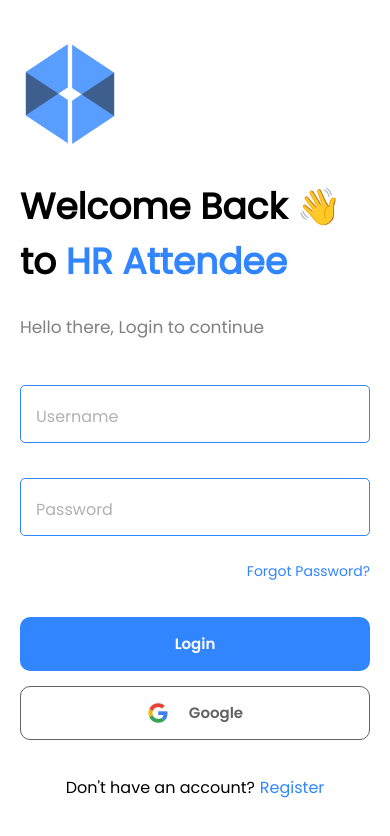
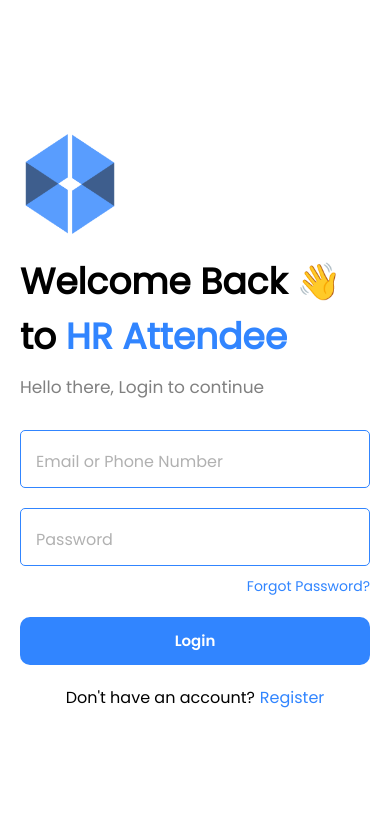
Before and after one commit to kunjladumor/HR-Attendee, a React Native app: screen /Login in a window 390 px wide. Shown: the top 836 px of the page. Built offline with nearby package versions, Linux system fonts and the light colour scheme; what react-native-appwrite would draw is missing.

Commit message:
Refactor LoginScreen component to use form state and handle input validation

```diff
--- a/src/screens/LoginScreen.js
+++ b/src/screens/LoginScreen.js
@@ -13,23 +13,25 @@ import {
 import { useNavigation } from "@react-navigation/native";
 import CustomText from "@components/CustomText";
 import CustomButton from "@components/ButtonComponent";
-
-// Import the logo image
 import logo from "@assets/images/logo.png";
-
-// Import the useFonts hook
 import colors from "@styles/ColorStyles";
 import Inputs from "@components/Inputs";
 import AsyncStorage from "@react-native-async-storage/async-storage";
 
 const LoginScreen = () => {
-  const [username, setUsername] = useState("");
-  const [password, setPassword] = useState("");
-  const [usernameError, setUsernameError] = useState("");
-  const [passwordError, setPasswordError] = useState("");
+  const [form, setForm] = useState({
+    emailOrPhone: "",
+    password: "",
+  });
+
+  const [errors, setErrors] = useState({
+    emailOrPhone: "",
+    password: "",
+  });
+
   const [loading, setLoading] = useState(false);
   const navigation = useNavigation();
-  const usernameInputRef = useRef(null);
+  const emailOrPhoneInputRef = useRef(null);
   const passwordInputRef = useRef(null);
 
   React.useLayoutEffect(() => {
@@ -38,36 +40,51 @@ const LoginScreen = () => {
     });
   }, [navigation]);
 
-  const validateInputs = () => {
+  const handleInputChange = (name, value) => {
+    setForm((prevForm) => ({ ...prevForm, [name]: value }));
+  };
+
+  const handleValidation = () => {
     let valid = true;
+    let newErrors = {};
 
-    if (username.trim() === "") {
-      setUsernameError("Username is required");
+    if (form.emailOrPhone.trim() === "") {
+      newErrors.emailOrPhone = "Email or phone number is required";
       valid = false;
-    } else {
-      setUsernameError("");
+    } else if (!validateEmailOrPhone(form.emailOrPhone)) {
+      newErrors.emailOrPhone = "Invalid email or phone number";
+      valid = false;
     }
 
-    if (password.trim() === "") {
-      setPasswordError("Password is required");
+    if (form.password.trim() === "") {
+      newErrors.password = "Password is required";
       valid = false;
-    } else {
-      setPasswordError("");
     }
 
+    setErrors(newErrors);
     return valid;
   };
 
+  const validateEmailOrPhone = (input) => {
+    const emailRegex = /^[^\s@]+@[^\s@]+\.[^\s@]+$/;
+    const phoneRegex = /^\d{10}$/;
+    return emailRegex.test(input) || phoneRegex.test(input);
+  };
+
   const handleLogin = useCallback(async () => {
-    if (!validateInputs()) return;
+    if (!handleValidation()) return;
 
     setLoading(true);
     try {
       // Simulate an API call
       await new Promise((resolve) => setTimeout(resolve, 2000));
       // Here you can add your authentication logic
-      if (username === "user" && password === "pass") {
-        // navigation.replace("Main"); // Navigate
+      if (
+        (form.emailOrPhone === "kunj@cyberax.com" ||
+          form.emailOrPhone === "1234567890" ||
+          form.emailOrPhone === "user") &&
+        form.password === "pass"
+      ) {
         await AsyncStorage.setItem("isLoggedIn", "true"); // Store login status
         navigation.replace("BottomTabs"); // Navigate
       } else {
@@ -78,12 +95,7 @@ const LoginScreen = () => {
     } finally {
       setLoading(false);
     }
-  }, [username, password]);
-
-  const handleGoogleLogin = () => {
-    // Add your Google login logic here
-    Alert.alert("Google login not implemented yet");
-  };
+  }, [form]);
 
   const handleKeyPress = (e, nextInputRef) => {
     if (e.nativeEvent.key === "Enter") {
@@ -113,12 +125,12 @@ const LoginScreen = () => {
           </CustomText>
 
           <Inputs
-            ref={usernameInputRef}
+            ref={emailOrPhoneInputRef}
             type="text"
-            placeholder="Username"
-            value={username}
-            onChangeText={setUsername}
-            error={usernameError}
+            placeholder="Email or Phone Number"
+            value={form.emailOrPhone}
+            onChangeText={(value) => handleInputChange("emailOrPhone", value)}
+            error={errors.emailOrPhone}
             onSubmitEditing={() => passwordInputRef.current.focus()}
             onKeyPress={(e) => handleKeyPress(e, passwordInputRef)}
             autoCapitalize="none"
@@ -127,10 +139,10 @@ const LoginScreen = () => {
             ref={passwordInputRef}
             type="password"
             placeholder="Password"
-            value={password}
-            onChangeText={setPassword}
+            value={form.password}
+            onChangeText={(value) => handleInputChange("password", value)}
             secureTextEntry
-            error={passwordError}
+            error={errors.password}
             onSubmitEditing={handleLogin}
             onKeyPress={(e) => handleKeyPress(e, null)}
             autoCapitalize="none"
@@ -148,27 +160,13 @@ const LoginScreen = () => {
             disabled={loading}
             color="primary"
             loading={loading}
-            padding={12}
+            padding={10}
             borderRadius={10}
-            fontfamily="PoppinsSemiBold" // Apply custom font
+            fontfamily="PoppinsSemiBold"
           >
-            {loading && <ActivityIndicator color="#fff" />}
-          </CustomButton>
-
-          <CustomButton
-            title="Google"
-            onPress={handleGoogleLogin}
-            color="neutral70"
-            outlined={true}
-            fontfamily="PoppinsSemiBold" // Apply custom font
-            borderRadius={10}
-            textColor="neutral70" // Set custom text color
-            gap={0}
-          >
-            <Image
-              source={require("@assets/images/google_logo.png")}
-              style={login.googleIcon}
-            />
+            {loading && (
+              <ActivityIndicator color="#fff" style={{ padding: 8 }} />
+            )}
           </CustomButton>
 
           <View style={login.registerContainer}>
@@ -185,7 +183,7 @@ const LoginScreen = () => {
   );
 };
 
-const login = StyleSheet.create({
+export const login = StyleSheet.create({
   container: {
     flexGrow: 1,
     padding: 20,
@@ -195,7 +193,7 @@ const login = StyleSheet.create({
   innerContainer: {
     flex: 1,
     justifyContent: "center",
-    gap: 15,
+    gap: 0,
   },
   logo: {
     width: 100,
@@ -207,20 +205,14 @@ const login = StyleSheet.create({
     fontSize: 36,
     fontWeight: "bold",
     marginBottom: 10,
-    fontFamily: "Poppins", // Apply custom font
+    fontFamily: "Poppins",
   },
   subtitle: {
     fontSize: 17,
     color: "gray",
     marginBottom: 20,
-    fontFamily: "Poppins", // Apply custom font
+    fontFamily: "Poppins",
   },
-
-  // errorText: {
-  //   color: "red",
-  //   fontSize: 12,
-  //   marginTop: 5,
-  // },
   blueText: {
     color: colors.primary,
     fontWeight: "bold",
@@ -230,40 +222,6 @@ const login = StyleSheet.create({
     textAlign: "right",
     marginBottom: 20,
   },
-  loginButton: {
-    backgroundColor: colors.primary,
-    padding: 10,
-    borderRadius: 5,
-    alignItems: "center",
-    marginBottom: 20,
-  },
-  loginButtonText: {
-    color: colors.white,
-    fontSize: 16,
-    fontWeight: "bold",
-  },
-  googleButton: {
-    flexDirection: "row",
-    alignItems: "center",
-    justifyContent: "center",
-    backgroundColor: colors.white,
-    padding: 10,
-    borderRadius: 5,
-    marginTop: 20,
-    borderWidth: 1,
-    borderColor: colors.neutral50,
-  },
-  googleIcon: {
-    width: 32,
-    height: 32,
-    marginRight: 10,
-  },
-  googleButtonText: {
-    color: colors.neutral70,
-    fontSize: 16,
-    fontWeight: "bold",
-    lineHeight: 32,
-  },
   registerContainer: {
     flexDirection: "row",
     justifyContent: "center",
@@ -272,32 +230,13 @@ const login = StyleSheet.create({
   },
   registerText: {
     fontSize: 16,
-    fontFamily: "Poppins", // Apply custom font
+    fontFamily: "Poppins",
   },
   registerLink: {
     fontSize: 16,
     color: colors.primary,
     marginLeft: 5,
-    fontFamily: "Poppins", // Apply custom font
-  },
-
-  inputWrapper: {
-    marginBottom: 20,
-  },
-  inputContainer: {
-    borderWidth: 1,
-    borderColor: colors.primary,
-    padding: 8,
-    borderRadius: 5,
-    position: "relative",
-  },
-  input: {
-    height: 40,
-    fontSize: 16,
-    color: colors.black,
-  },
-  inputError: {
-    borderColor: "red",
+    fontFamily: "Poppins",
   },
 });
 
```
